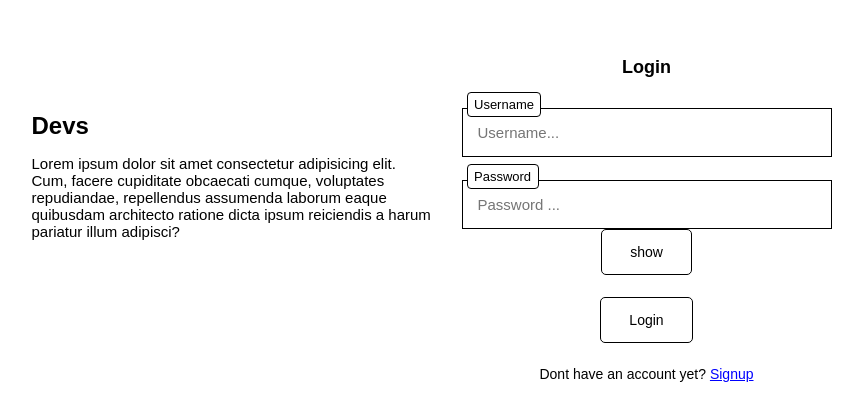
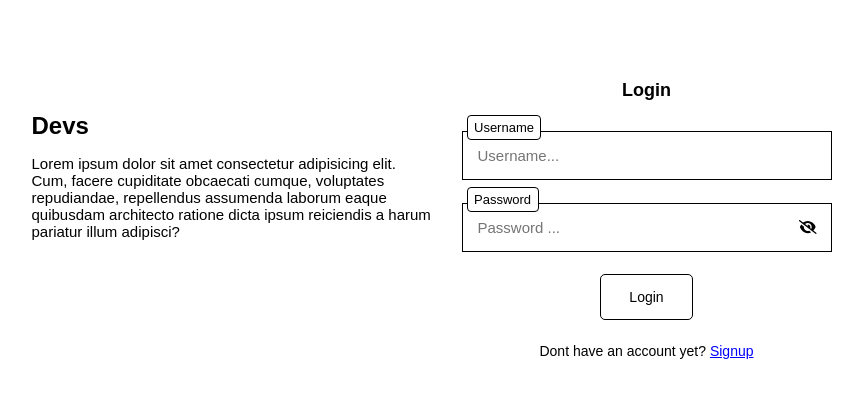
Before and after one commit to jinshin19/devs, a React (Vite) app in the folder client/: page /login in a window 1280 px wide. Shown: the part 188-608 px from the top of the page, without its empty margins (201-1064 px from the left). Built offline with nearby package versions, Linux system fonts and the light colour scheme.

Commit message:
Imported show password component for both signup & login component

```diff
--- a/client/src/pages/auth/Login.tsx
+++ b/client/src/pages/auth/Login.tsx
@@ -1,6 +1,7 @@
-import React, {  useState } from "react";
+import React, {  useRef, useState } from "react";
 import { Link } from "react-router-dom";
 import { UserValueTypes } from "../../types/types";
+import ShowPassowrd from "../../components/ShowPassword";
 
 const Login = () => {
 
@@ -19,6 +20,8 @@ const Login = () => {
         setValues( ( p ) => ( { ...p, [ name ]: value } ) )
 
     }
+
+    const passwordRef = useRef<HTMLInputElement>(null)
 
     return (
         <div className="wrapper login">
@@ -45,8 +48,8 @@ const Login = () => {
                         <label htmlFor="Password">
                             <p> Password </p>
                             <div className="password-wrapper">
-                                <input id="Password" type="text" name="password" onChange={ controlledInputs } placeholder="Password ..." value={ values?.password} />
-                                <button type="button"> show </button>
+                                <input id="Password" type="password" name="password" onChange={ controlledInputs } placeholder="Password ..." value={ values?.password} ref={ passwordRef } />
+                                <ShowPassowrd password={ passwordRef } />
                             </div>
                         </label>
                     </div>
--- a/client/src/pages/auth/Signup.tsx
+++ b/client/src/pages/auth/Signup.tsx
@@ -1,6 +1,7 @@
-import React, {  useState } from "react";
+import React, { useRef, useState } from "react";
 import { Link } from "react-router-dom";
 import { UserValueTypes } from "../../types/types";
+import ShowPassowrd from "../../components/ShowPassword";
 
 const Signup = () => {
 
@@ -22,6 +23,9 @@ const Signup = () => {
         setValues( ( p ) => ( { ...p, [ name ]: value } ) )
 
     }
+
+    const passwordRef = useRef<HTMLInputElement>(null);
+    const confirmPasswordRef = useRef<HTMLInputElement>(null);
 
     return (
         <div className="wrapper signup">
@@ -53,15 +57,15 @@ const Signup = () => {
                         <label htmlFor="Password">
                             <p> Password </p>
                             <div className="password-wrapper">
-                                <input id="Password" type="text" name="password" onChange={ controlledInputs } placeholder="Password ..." value={ values?.password} />
-                                <button type="button"> show </button>
+                                <input id="Password" type="password" name="password" onChange={ controlledInputs } placeholder="Password ..." value={ values?.password} ref={ passwordRef } />
+                                <ShowPassowrd password={ passwordRef } confirm_password={ confirmPasswordRef } />
                             </div>
                         </label>
                     </div>
                     <div className="label-wrapper">
                         <label htmlFor="ConfirmPassword">
                             <p> Confirm Password </p>
-                            <input id="ConfirmPassword" type="text" name="confirm_password" onChange={ controlledInputs } placeholder="Confirm Password ..." value={ values?.confirm_password} />
+                            <input id="ConfirmPassword" type="password" name="confirm_password" onChange={ controlledInputs } placeholder="Confirm Password ..." value={ values?.confirm_password} ref={ confirmPasswordRef } />
                         </label>
                     </div>
                     <div className="buttons-wrapper">
```
